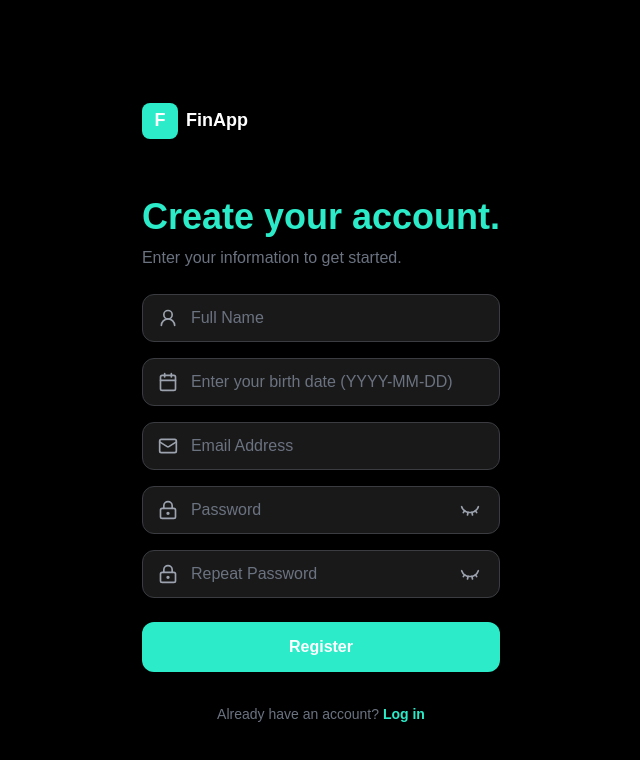
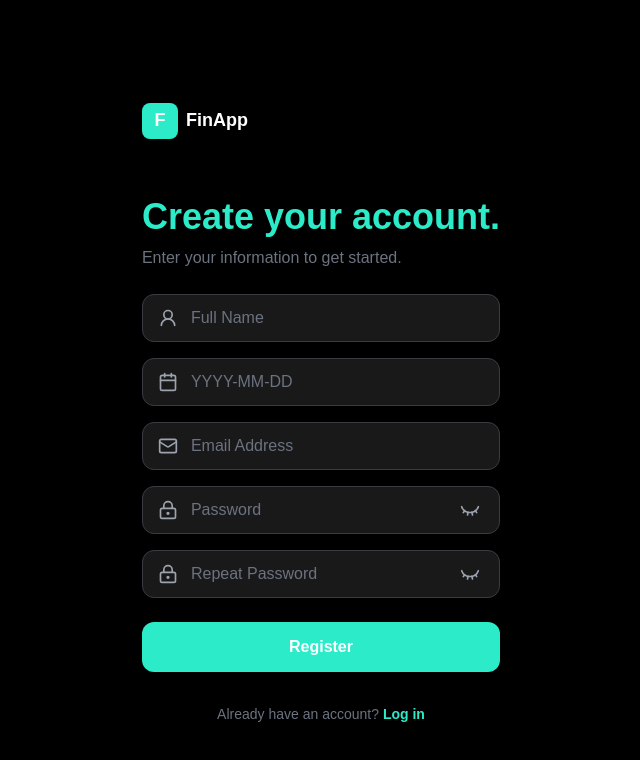
Before and after one commit to aidacarabot/frontend_savingsApp, a React (Vite) app: page /register in a window 1280 px wide. Shown: the top 760 px of the page, without its empty margins (319-959 px from the left). Built offline with nearby package versions, Linux system fonts and the light colour scheme; a web font is replaced by a local one.

Commit message:
birthdate fix

```diff
--- a/src/components/RegisterForm/RegisterForm.jsx
+++ b/src/components/RegisterForm/RegisterForm.jsx
@@ -24,6 +24,13 @@ const RegisterForm = ({ onToggleForm = null }) => {
       return "Passwords do not match";
     }
     return true;
+  };
+
+  const formatBirthDate = (e) => {
+    let v = e.target.value.replace(/\D/g, '').slice(0, 8);
+    if (v.length >= 5) v = v.slice(0, 4) + '-' + v.slice(4, 6) + '-' + v.slice(6);
+    else if (v.length >= 3) v = v.slice(0, 4) + '-' + v.slice(4);
+    e.target.value = v;
   };
 
   const onSubmit = async (formData) => {
@@ -104,7 +111,9 @@ const RegisterForm = ({ onToggleForm = null }) => {
               <input
                 {...register("birthDate", { required: "Birth Date is required" })}
                 type="text"
-                placeholder="Enter your birth date (YYYY-MM-DD)"
+                placeholder="YYYY-MM-DD"
+                maxLength={10}
+                onChange={formatBirthDate}
                 className={errors.birthDate ? 'error' : ''}
               />
             </div>
```
